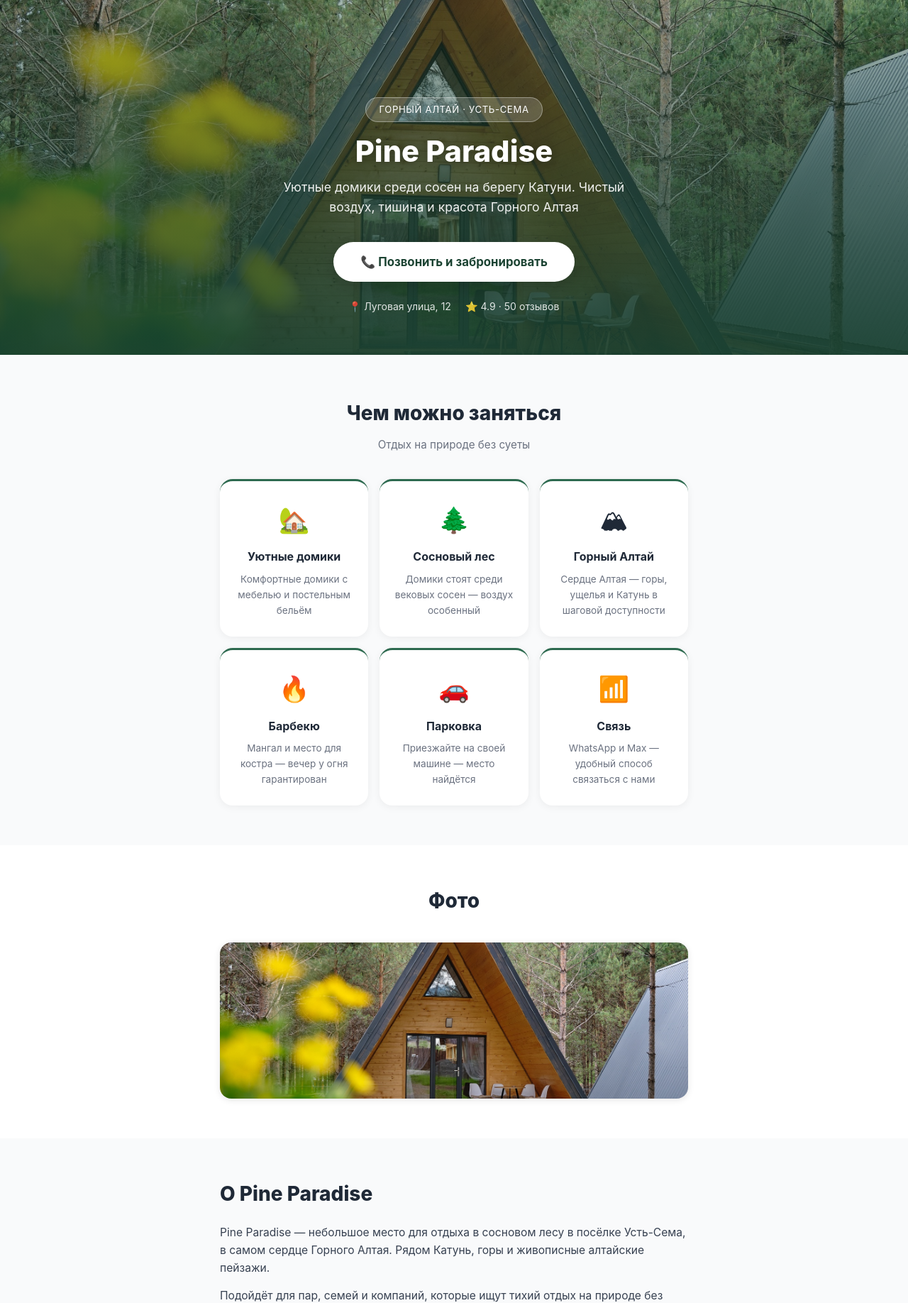
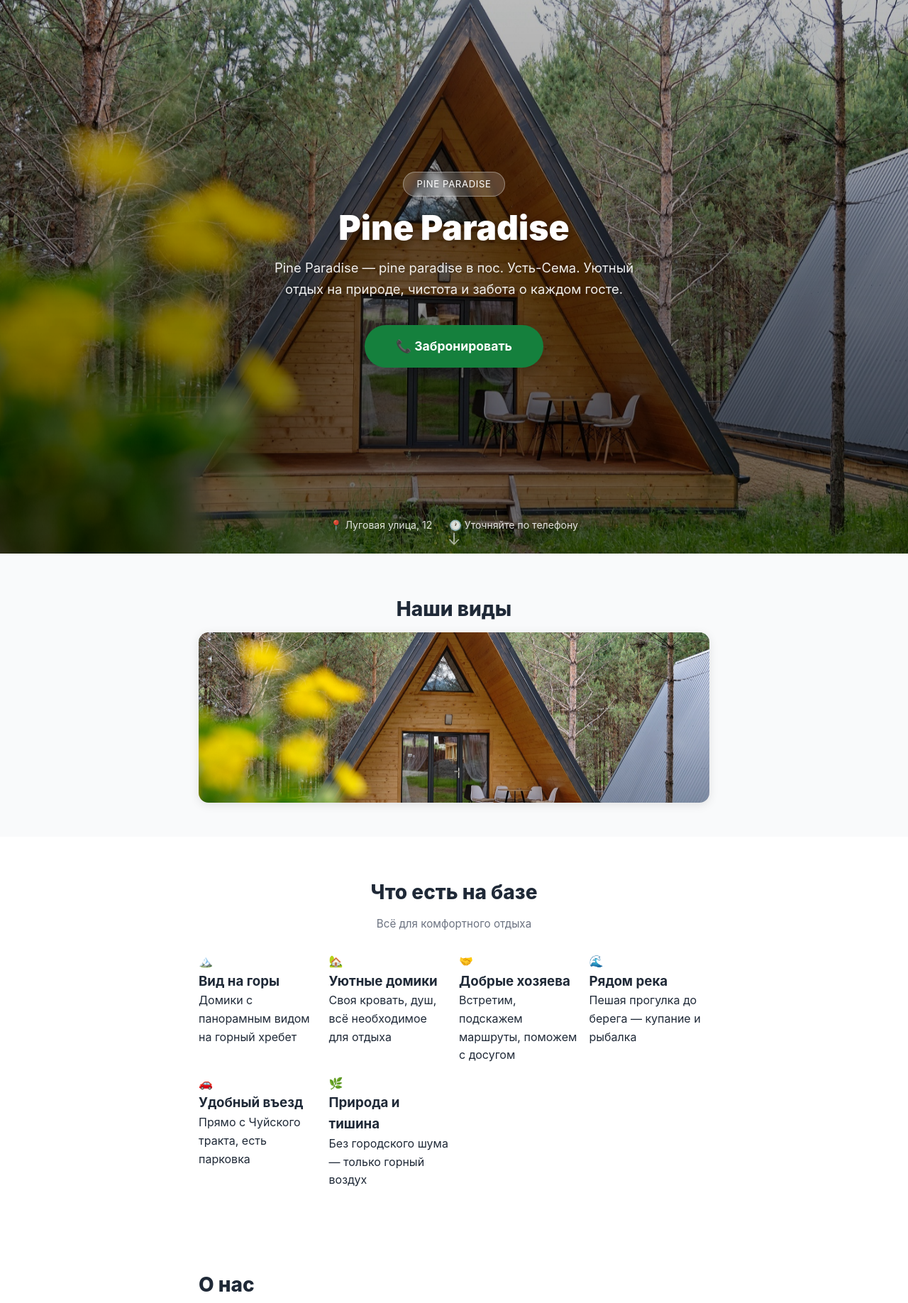
Before and after one commit to AlDtoll/pine-paradise, a plain HTML site: page index.html in a window 1280 px wide. Shown: the part 20-1856 px from the top of the page at 71% size. Drawn offline with Linux system fonts and the light colour scheme.

Commit message:
Update index.html

```diff
--- a/index.html
+++ b/index.html
@@ -3,10 +3,10 @@
 <head>
     <meta charset="UTF-8">
     <meta name="viewport" content="width=device-width, initial-scale=1.0">
-    <title>Pine Paradise — Гостевые домики в Усть-Семе, Горный Алтай</title>
-    <meta name="description" content="Pine Paradise — уютные гостевые домики среди сосен на Горном Алтае. Усть-Сема, рядом с Катунью. Бронирование: +7 (903) 919-85-68">
-    <meta property="og:title" content="Pine Paradise — Гостевые домики, Горный Алтай">
-    <meta property="og:description" content="Уютные домики среди сосен в Усть-Семе. Природа, тишина, чистый воздух.">
+    <title>Pine Paradise — Pine Paradise | пос. Усть-Сема</title>
+    <meta name="description" content="Pine Paradise — Pine Paradise в пос. Усть-Сема. Pine Paradise — pine paradise в пос. Усть-Сема. Уютный отдых на природе, чистота и забота о каждом госте.">
+    <meta property="og:title" content="Pine Paradise — Pine Paradise">
+    <meta property="og:description" content="Pine Paradise — pine paradise в пос. Усть-Сема. Уютный отдых на природе, чистота и забота о каждом госте.">
     <meta property="og:image" content="https://aldtoll.github.io/pine-paradise/photos/photo1.jpg">
     <meta property="og:type" content="website">
     <meta name="twitter:card" content="summary_large_image">
@@ -15,10 +15,9 @@
         * { margin: 0; padding: 0; box-sizing: border-box; }
 
         :root {
-            --color: #2d6a4f;
-            --color-dark: #1b4332;
-            --color-light: #d8f3dc;
-            --color-mid: #40916c;
+            --color: #15803d;
+            --color-dark: #0f602d;
+            --color-light: #e2efe7;
         }
 
         body {
@@ -27,46 +26,47 @@
             line-height: 1.6;
         }
 
-        .container { max-width: 700px; margin: 0 auto; padding: 0 20px; }
+        .container { max-width: 760px; margin: 0 auto; padding: 0 20px; }
 
         .fade-up {
             opacity: 0;
             transform: translate3d(0, 24px, 0);
             transition: opacity 0.55s ease, transform 0.55s ease;
-            -webkit-backface-visibility: hidden;
-            backface-visibility: hidden;
         }
         .fade-up.visible { opacity: 1; transform: translate3d(0, 0, 0); }
 
-        /* ── Hero с фото ── */
+        /* ── Hero fullscreen ── */
         .hero {
             position: relative;
+            height: 100vh;
             min-height: 520px;
+            max-height: 800px;
             display: flex;
-            align-items: flex-end;
+            align-items: center;
+            justify-content: center;
+            text-align: center;
+            overflow: hidden;
             color: white;
-            overflow: hidden;
         }
         .hero-bg {
             position: absolute;
             inset: 0;
-            background: url('photos/photo1.jpg') center/cover no-repeat;
+            background-image: url('photos/photo1.jpg');
+            background-size: cover;
+            background-position: center;
+            transform: scale(1.04);
+            transition: transform 8s ease;
         }
+        .hero-bg.loaded { transform: scale(1); }
         .hero-overlay {
             position: absolute;
             inset: 0;
-            background: linear-gradient(
-                to bottom,
-                rgba(27, 67, 50, 0.35) 0%,
-                rgba(27, 67, 50, 0.75) 70%,
-                rgba(27, 67, 50, 0.92) 100%
-            );
+            background: linear-gradient(to bottom, rgba(0,0,0,0.25) 0%, rgba(0,0,0,0.55) 100%);
         }
         .hero-content {
             position: relative;
-            width: 100%;
-            padding: 48px 0 56px;
-            text-align: center;
+            z-index: 1;
+            padding: 0 20px;
         }
         .hero-badge {
             display: inline-block;
@@ -78,48 +78,62 @@
             letter-spacing: 0.05em;
             text-transform: uppercase;
             margin-bottom: 18px;
+            backdrop-filter: blur(4px);
         }
         .hero h1 {
-            font-size: 2.6rem;
-            font-weight: 800;
-            margin-bottom: 14px;
-            line-height: 1.12;
-            text-shadow: 0 2px 12px rgba(0,0,0,0.3);
+            font-size: 3rem;
+            font-weight: 900;
+            line-height: 1.1;
+            margin-bottom: 16px;
+            text-shadow: 0 2px 12px rgba(0,0,0,0.4);
         }
         .hero p {
+            font-size: 1.15rem;
+            opacity: 0.92;
+            max-width: 540px;
+            margin: 0 auto 36px;
+            text-shadow: 0 1px 6px rgba(0,0,0,0.3);
+        }
+        .btn-book {
+            display: inline-block;
+            background: var(--color);
+            color: white;
+            font-weight: 700;
             font-size: 1.1rem;
-            opacity: 0.92;
-            margin-bottom: 34px;
-            max-width: 500px;
-            margin-left: auto;
-            margin-right: auto;
-        }
-        .btn-call {
-            display: inline-block;
-            background: white;
-            color: var(--color-dark);
-            font-weight: 700;
-            font-size: 1.05rem;
-            padding: 15px 38px;
+            padding: 16px 44px;
             border-radius: 50px;
             text-decoration: none;
-            box-shadow: 0 6px 24px rgba(0,0,0,0.22);
+            box-shadow: 0 6px 28px rgba(0,0,0,0.3);
             transition: transform 0.2s, box-shadow 0.2s;
         }
-        .btn-call:hover { transform: translateY(-3px); box-shadow: 0 10px 30px rgba(0,0,0,0.28); }
-        .hero-info {
-            margin-top: 24px;
+        .btn-book:hover { transform: translateY(-3px); box-shadow: 0 10px 36px rgba(0,0,0,0.35); }
+        .hero-meta {
+            position: absolute;
+            bottom: 28px;
+            left: 0; right: 0;
             display: flex;
             justify-content: center;
-            gap: 20px;
+            gap: 24px;
             flex-wrap: wrap;
             font-size: 0.88rem;
             opacity: 0.85;
+            z-index: 1;
         }
-        .hero-info span { display: flex; align-items: center; gap: 6px; }
+        .hero-meta span { display: flex; align-items: center; gap: 6px; }
+        .scroll-hint {
+            position: absolute;
+            bottom: 8px;
+            left: 50%;
+            transform: translateX(-50%);
+            font-size: 1.4rem;
+            animation: bounce 2s infinite;
+            z-index: 1;
+            opacity: 0.6;
+        }
+        @keyframes bounce { 0%,100%{transform:translateX(-50%) translateY(0)} 50%{transform:translateX(-50%) translateY(6px)} }
 
-        /* ── Services ── */
-        .services { padding: 60px 0 56px; background: #f9fafb; }
+        /* ── Photos / Gallery ── */
+        .photos { padding: 56px 0 48px; background: #f9fafb; }
         .section-title {
             text-align: center;
             font-size: 1.75rem;
@@ -130,47 +144,66 @@
             text-align: center;
             color: #6b7280;
             font-size: 0.95rem;
-            margin-bottom: 36px;
+            margin-bottom: 28px;
         }
-        .services-grid {
-            display: grid;
-            grid-template-columns: repeat(auto-fit, minmax(160px, 1fr));
-            gap: 16px;
-        }
-        .service-card {
-            background: white;
-            border-radius: 18px;
-            padding: 26px 18px;
-            text-align: center;
-            box-shadow: 0 2px 12px rgba(0,0,0,0.06);
-            transition: transform 0.2s, box-shadow 0.2s;
-            border-top: 3px solid var(--color);
-        }
-        .service-card:hover { transform: translateY(-4px); box-shadow: 0 8px 24px rgba(0,0,0,0.1); }
-        .service-icon { font-size: 2.2rem; margin-bottom: 12px; }
-        .service-card h3 { font-size: 1rem; font-weight: 700; margin-bottom: 8px; }
-        .service-card p { font-size: 0.85rem; color: #6b7280; }
-
-        /* ── Photos ── */
-        .photos { padding: 56px 0; background: white; }
         .photos-grid {
             display: grid;
-            grid-template-columns: repeat(auto-fit, minmax(150px, 1fr));
+            grid-template-columns: repeat(2, 1fr);
             gap: 12px;
-            margin-top: 36px;
+            margin-top: 0;
         }
         .photos-grid img {
             width: 100%;
-            height: 220px;
+            height: 240px;
             object-fit: cover;
+            border-radius: 14px;
+            box-shadow: 0 3px 14px rgba(0,0,0,0.1);
+            transition: transform 0.25s, box-shadow 0.25s;
+            cursor: pointer;
+        }
+        .photos-grid img:hover { transform: scale(1.02); box-shadow: 0 8px 24px rgba(0,0,0,0.15); }
+        .photos-grid img:last-child:nth-child(odd) { grid-column: span 2; }
+
+        /* ── Amenities ── */
+        .amenities { padding: 56px 0; background: white; }
+        .amenities-grid {
+            display: grid;
+            grid-template-columns: repeat(auto-fit, minmax(160px, 1fr));
+            gap: 14px;
+        }
+        .amenity-card {
+            background: #f0fdf4;
+            border: 1px solid #bbf7d0;
             border-radius: 16px;
-            box-shadow: 0 2px 10px rgba(0,0,0,0.1);
-            transition: transform 0.2s;
+            padding: 22px 16px;
+            text-align: center;
+            transition: transform 0.2s, box-shadow 0.2s;
         }
-        .photos-grid img:hover { transform: scale(1.02); }
+        .amenity-card:hover { transform: translateY(-3px); box-shadow: 0 6px 20px rgba(0,0,0,0.08); }
+        .amenity-icon { font-size: 2rem; margin-bottom: 10px; }
+        .amenity-card h3 { font-size: 0.95rem; font-weight: 700; margin-bottom: 6px; color: #166534; }
+        .amenity-card p { font-size: 0.82rem; color: #4b7c5e; }
+
+        /* ── Reviews ── */
+        .reviews { padding: 56px 0; background: #f9fafb; }
+        .reviews-grid {
+            display: grid;
+            grid-template-columns: repeat(auto-fit, minmax(260px, 1fr));
+            gap: 16px;
+            margin-top: 36px;
+        }
+        .review-card {
+            background: white;
+            border-radius: 16px;
+            padding: 22px 20px;
+            box-shadow: 0 2px 10px rgba(0,0,0,0.06);
+        }
+        .review-stars { color: #f59e0b; font-size: 1rem; margin-bottom: 10px; }
+        .review-text { font-size: 0.9rem; color: #374151; margin-bottom: 14px; line-height: 1.55; }
+        .review-author { font-size: 0.82rem; color: #9ca3af; font-weight: 600; }
 
         /* ── About ── */
-        .about { padding: 56px 0; background: #f9fafb; }
+        .about { padding: 56px 0; background: white; }
         .about .section-title { text-align: left; margin-bottom: 20px; }
         .about p { color: #374151; font-size: 0.975rem; margin-bottom: 14px; }
         .about-location {
@@ -178,52 +211,37 @@
             align-items: center;
             gap: 8px;
             margin-top: 10px;
-            background: var(--color-light);
+            background: #f0fdf4;
             border-radius: 12px;
             padding: 10px 18px;
             font-size: 0.9rem;
-            color: var(--color-dark);
+            color: #166534;
             font-weight: 600;
         }
 
-        /* ── Contact ── */
-        .contact {
-            padding: 60px 0;
+        /* ── CTA ── */
+        .cta {
+            padding: 72px 0;
             background: linear-gradient(145deg, var(--color) 0%, var(--color-dark) 100%);
             color: white;
             text-align: center;
         }
-        .contact .section-title { color: white; margin-bottom: 8px; }
-        .contact-sub { opacity: 0.85; margin-bottom: 36px; font-size: 0.95rem; }
-        .contact-cards {
-            display: grid;
-            grid-template-columns: repeat(auto-fit, minmax(170px, 1fr));
-            gap: 14px;
-            margin-bottom: 36px;
-        }
-        .contact-card {
-            background: rgba(255,255,255,0.14);
-            border: 1px solid rgba(255,255,255,0.2);
-            border-radius: 16px;
-            padding: 20px 16px;
-            backdrop-filter: blur(6px);
-        }
-        .contact-card h3 { font-size: 0.75rem; text-transform: uppercase; letter-spacing: 0.06em; opacity: 0.65; margin-bottom: 8px; }
-        .contact-card a { color: white; text-decoration: none; font-weight: 700; font-size: 1rem; display: block; margin-bottom: 2px; }
-        .contact-card p { font-size: 0.9rem; }
-        .btn-call-white {
+        .cta h2 { font-size: 2rem; font-weight: 800; margin-bottom: 10px; }
+        .cta p { opacity: 0.88; margin-bottom: 36px; font-size: 1rem; max-width: 480px; margin-left: auto; margin-right: auto; }
+        .cta-phone {
             display: inline-block;
             background: white;
             color: var(--color-dark);
-            font-weight: 700;
-            font-size: 1rem;
-            padding: 15px 42px;
+            font-weight: 800;
+            font-size: 1.35rem;
+            padding: 16px 48px;
             border-radius: 50px;
             text-decoration: none;
-            box-shadow: 0 4px 20px rgba(0,0,0,0.15);
+            box-shadow: 0 6px 28px rgba(0,0,0,0.2);
             transition: transform 0.2s;
         }
-        .btn-call-white:hover { transform: translateY(-2px); }
+        .cta-phone:hover { transform: translateY(-2px); }
+        .cta-note { margin-top: 16px; font-size: 0.85rem; opacity: 0.65; }
 
         /* ── Footer ── */
         footer {
@@ -238,117 +256,103 @@
         footer .socials a { color: #d1d5db; text-decoration: none; }
         footer .socials a:hover { color: white; }
 
-        @media (max-width: 480px) {
-            .hero { min-height: 420px; }
-            .hero h1 { font-size: 1.9rem; }
-            .hero-info { gap: 10px; font-size: 0.82rem; }
-            .section-title { font-size: 1.5rem; }
+        @media (max-width: 540px) {
+            .hero h1 { font-size: 2.1rem; }
+            .gallery-grid img { height: 180px; }
+            .gallery-grid img:first-child { height: 220px; }
         }
     </style>
 </head>
 <body>
 
 <section class="hero">
-    <div class="hero-bg"></div>
+    <div class="hero-bg" id="heroBg"></div>
     <div class="hero-overlay"></div>
     <div class="hero-content">
-        <div class="container">
-            <div class="hero-badge">Горный Алтай · Усть-Сема</div>
-            <h1>Pine Paradise</h1>
-            <p>Уютные домики среди сосен на берегу Катуни. Чистый воздух, тишина и красота Горного Алтая</p>
-            <a href="tel:+79039198568" class="btn-call">📞 Позвонить и забронировать</a>
-            <div class="hero-info">
-                <span>📍 Луговая улица, 12</span>
-                <span>⭐ 4.9 · 50 отзывов</span>
+        <div class="hero-badge">Pine Paradise</div>
+        <h1>Pine Paradise</h1>
+        <p>Pine Paradise — pine paradise в пос. Усть-Сема. Уютный отдых на природе, чистота и забота о каждом госте.</p>
+        <a href="tel:+79039198568" class="btn-book">📞 Забронировать</a>
+    </div>
+    <div class="hero-meta">
+        <span>📍 Луговая улица, 12</span>
+        <span>🕐 Уточняйте по телефону</span>
+    </div>
+    <div class="scroll-hint">↓</div>
+</section>
+
+<section class="photos">
+    <div class="container">
+        <h2 class="section-title fade-up">Наши виды</h2>
+        <div class="photos-grid">
+            <img src="photos/photo1.jpg" alt="Фото">
+        </div>
+    </div>
+</section>
+
+<section class="amenities">
+    <div class="container">
+        <h2 class="section-title fade-up">Что есть на базе</h2>
+        <p class="section-sub fade-up">Всё для комфортного отдыха</p>
+        <div class="amenities-grid">
+            <div class="service-card">
+                <div class="service-icon">🏔️</div>
+                <h3>Вид на горы</h3>
+                <p>Домики с панорамным видом на горный хребет</p>
+            </div>
+            <div class="service-card">
+                <div class="service-icon">🏡</div>
+                <h3>Уютные домики</h3>
+                <p>Своя кровать, душ, всё необходимое для отдыха</p>
+            </div>
+            <div class="service-card">
+                <div class="service-icon">🤝</div>
+                <h3>Добрые хозяева</h3>
+                <p>Встретим, подскажем маршруты, поможем с досугом</p>
+            </div>
+            <div class="service-card">
+                <div class="service-icon">🌊</div>
+                <h3>Рядом река</h3>
+                <p>Пешая прогулка до берега — купание и рыбалка</p>
+            </div>
+            <div class="service-card">
+                <div class="service-icon">🚗</div>
+                <h3>Удобный въезд</h3>
+                <p>Прямо с Чуйского тракта, есть парковка</p>
+            </div>
+            <div class="service-card">
+                <div class="service-icon">🌿</div>
+                <h3>Природа и тишина</h3>
+                <p>Без городского шума — только горный воздух</p>
             </div>
         </div>
     </div>
 </section>
 
-<section class="services">
+
+
+<section class="about">
     <div class="container">
-        <h2 class="section-title fade-up">Чем можно заняться</h2>
-        <p class="section-sub fade-up">Отдых на природе без суеты</p>
-        <div class="services-grid">
-            <div class="service-card">
-                <div class="service-icon">🏡</div>
-                <h3>Уютные домики</h3>
-                <p>Комфортные домики с мебелью и постельным бельём</p>
-            </div>
-            <div class="service-card">
-                <div class="service-icon">🌲</div>
-                <h3>Сосновый лес</h3>
-                <p>Домики стоят среди вековых сосен — воздух особенный</p>
-            </div>
-            <div class="service-card">
-                <div class="service-icon">🏔</div>
-                <h3>Горный Алтай</h3>
-                <p>Сердце Алтая — горы, ущелья и Катунь в шаговой доступности</p>
-            </div>
-            <div class="service-card">
-                <div class="service-icon">🔥</div>
-                <h3>Барбекю</h3>
-                <p>Мангал и место для костра — вечер у огня гарантирован</p>
-            </div>
-            <div class="service-card">
-                <div class="service-icon">🚗</div>
-                <h3>Парковка</h3>
-                <p>Приезжайте на своей машине — место найдётся</p>
-            </div>
-            <div class="service-card">
-                <div class="service-icon">📶</div>
-                <h3>Связь</h3>
-                <p>WhatsApp и Max — удобный способ связаться с нами</p>
-            </div>
+        <h2 class="section-title fade-up">О нас</h2>
+        <p class="fade-up">Pine Paradise — pine paradise в пос. Усть-Сема. Уютный отдых на природе, чистота и забота о каждом госте.</p>
+        <p class="fade-up">Приезжайте — Алтай встретит вас!</p>
+        <div class="about-location fade-up">
+            📍 пос. Усть-Сема, Луговая улица, 12
         </div>
     </div>
 </section>
 
-<section class="photos">
+<section class="cta">
     <div class="container">
-        <h2 class="section-title fade-up">Фото</h2>
-        <div class="photos-grid">
-            <img src="photos/photo1.jpg" alt="Pine Paradise — Горный Алтай">
-        </div>
-    </div>
-</section>
-
-<section class="about">
-    <div class="container">
-        <h2 class="section-title fade-up">О Pine Paradise</h2>
-        <p class="fade-up">Pine Paradise — небольшое место для отдыха в сосновом лесу в посёлке Усть-Сема, в самом сердце Горного Алтая. Рядом Катунь, горы и живописные алтайские пейзажи.</p>
-        <p class="fade-up">Подойдёт для пар, семей и компаний, которые ищут тихий отдых на природе без шума и суеты.</p>
-        <div class="about-location fade-up">
-            📍 пос. Усть-Сема, Луговая улица, 12
-        </div>
-    </div>
-</section>
-
-<section class="contact">
-    <div class="container">
-        <h2 class="section-title">Забронировать</h2>
-        <p class="contact-sub">Позвоните или напишите — уточним свободные даты и условия</p>
-        <div class="contact-cards">
-            <div class="contact-card">
-                <h3>Телефон</h3>
-                <a href="tel:+79039198568">+7 (903) 919-85-68</a>
-            </div>
-            <div class="contact-card">
-                <h3>Адрес</h3>
-                <p>пос. Усть-Сема</p>
-                <p>Луговая улица, 12</p>
-            </div>
-            <div class="contact-card">
-                <h3>Режим</h3>
-                <p>Уточняйте по телефону</p>
-            </div>
-        </div>
-        <a href="tel:+79039198568" class="btn-call-white">Позвонить сейчас</a>
+        <h2>Готовы к отдыху?</h2>
+        <p>Позвоните и уточните наличие свободных мест — ответим на все вопросы</p>
+        <a href="tel:+79039198568" class="cta-phone">📞 +7 (903) 919-85-68</a>
+        <div class="cta-note">Звонок бесплатный</div>
     </div>
 </section>
 
 <footer>
-    <strong>Pine Paradise</strong> · пос. Усть-Сема, Луговая улица, 12
+    <strong>Pine Paradise</strong> · пос. Усть-Сема, Луговая улица, 12
     <ul class="socials">
         <li><a href="https://wa.me/79039198568?text=%D0%97%D0%B4%D1%80%D0%B0%D0%B2%D1%81%D1%82%D0%B2%D1%83%D0%B9%D1%82%D0%B5!%0A%0A%D0%9F%D0%B8%D1%88%D1%83%20%D0%B8%D0%B7%20%D0%BF%D1%80%D0%B8%D0%BB%D0%BE%D0%B6%D0%B5%D0%BD%D0%B8%D1%8F%202%D0%93%D0%98%D0%A1.%0A%0A" target="_blank" rel="noopener">💬 WhatsApp</a></li>
         <li><a href="https://max.ru/u/f9LHodD0cOI1uVZMF7-J8aJ-c3DMIuPrDCnVvWF6-R__DZPPVZgh-2Q_zzQ" target="_blank" rel="noopener">💜 Max</a></li>
@@ -357,16 +361,25 @@
 </footer>
 
 <script>
+    // Плавное появление фона hero
+    const bg = document.getElementById('heroBg');
+    if (bg) {
+        const img = new Image();
+        img.onload = () => bg.classList.add('loaded');
+        img.src = 'photos/photo1.jpg';
+        bg.style.backgroundImage = `url('photos/photo1.jpg')`;
+    }
+
     const io = new IntersectionObserver(entries => {
         entries.forEach(e => { if (e.isIntersecting) { e.target.classList.add('visible'); io.unobserve(e.target); } });
     }, { threshold: 0.12 });
     document.querySelectorAll('.fade-up').forEach(el => io.observe(el));
-    document.querySelectorAll('.service-card').forEach((el, i) => {
+    document.querySelectorAll('.amenity-card').forEach((el, i) => {
         el.classList.add('fade-up');
         el.style.transitionDelay = (i * 0.07) + 's';
         io.observe(el);
     });
-    document.querySelectorAll('.photos-grid img').forEach((el, i) => {
+    document.querySelectorAll('.review-card, .gallery-grid img').forEach((el, i) => {
         el.classList.add('fade-up');
         el.style.transitionDelay = (i * 0.08) + 's';
         io.observe(el);
```
